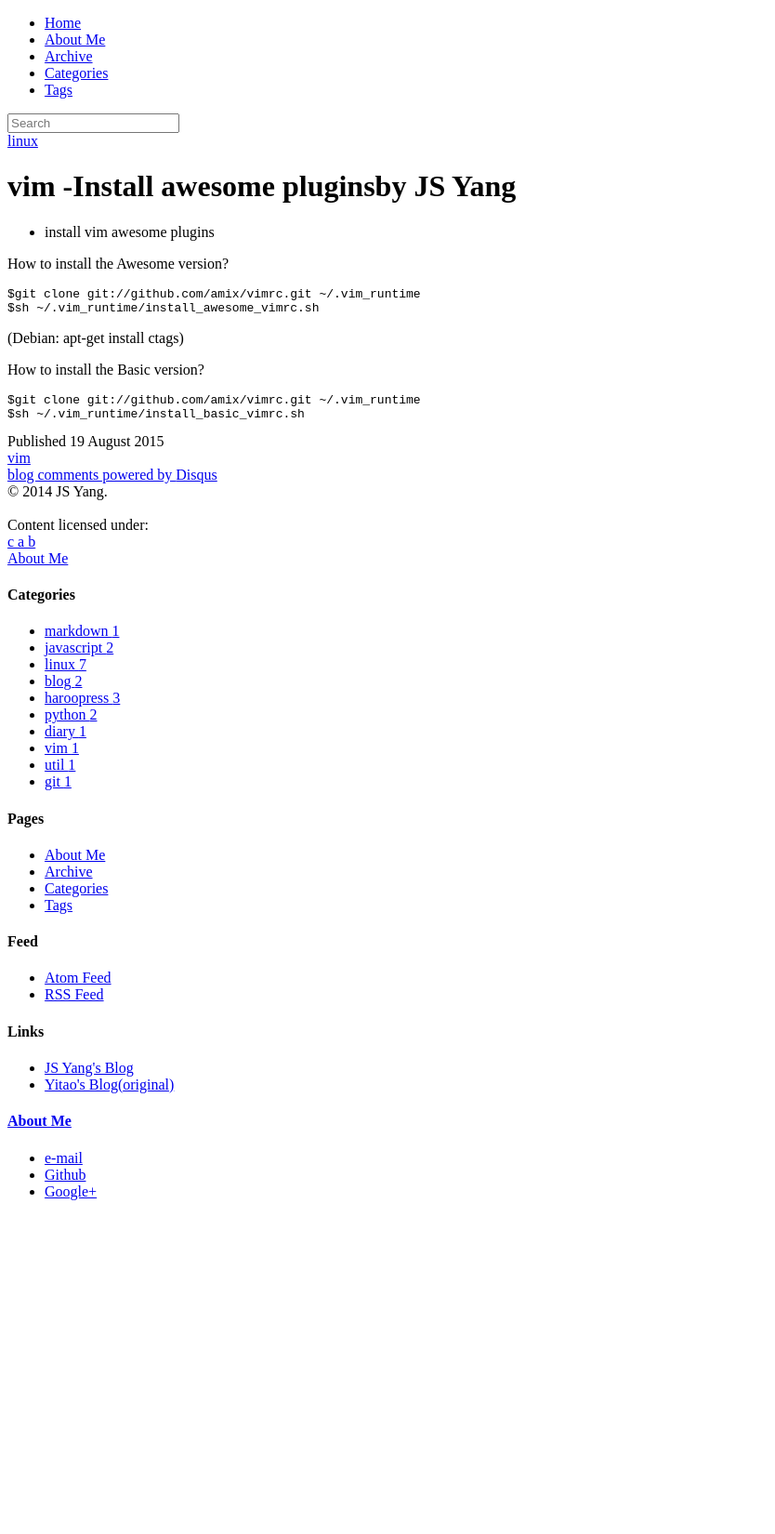
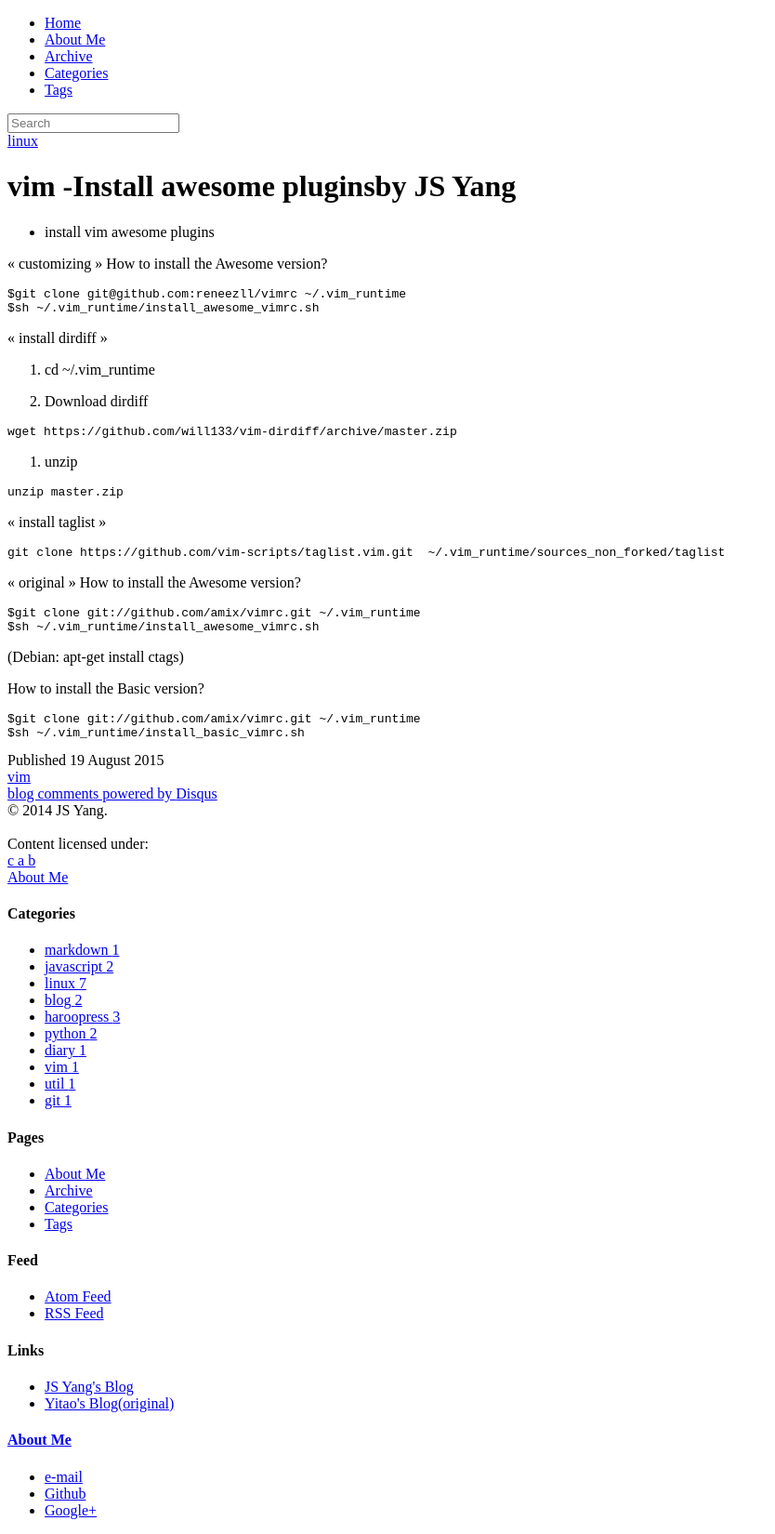
Before and after one commit to reneezll/reneezll.github.io, a Jekyll site: the page built from _posts/2015-08-19-vimplugin.md, in a window 1280 px wide. Shown: the whole page at 93% size, without its empty margins (0-834 px from the left). Built offline with Jekyll 4.4.1, drawn with Linux system fonts in a browser that asks for light colours; nearby versions of some CDN libraries; library files that are not in the unit come from our copies; comment, search, counter and statistics services are not loaded; before the commit the page ends 1307 px from its top, so only the background shows below that.

Commit message:
09-26-2015

```diff
--- a/_posts/2015-08-19-vimplugin.md
+++ b/_posts/2015-08-19-vimplugin.md
@@ -8,6 +8,36 @@ tags: [vim]
 
 * install vim awesome plugins
 
+<< customizing >>
+How to install the Awesome version?
+
+~~~~~~~~
+$git clone git@github.com:reneezll/vimrc ~/.vim_runtime
+$sh ~/.vim_runtime/install_awesome_vimrc.sh
+~~~~~~~~
+
+
+<< install dirdiff >>
+1.  cd ~/.vim_runtime
+
+2. Download dirdiff
+
+~~~~~~~~
+wget https://github.com/will133/vim-dirdiff/archive/master.zip
+~~~~~~~~
+
+3. unzip
+
+~~~~~~~~
+unzip master.zip
+~~~~~~~~
+
+<< install taglist >>
+~~~~~~~~
+git clone https://github.com/vim-scripts/taglist.vim.git  ~/.vim_runtime/sources_non_forked/taglist
+~~~~~~~~
+
+<< original >>
 How to install the Awesome version?
 
 ~~~~~~~~
```
